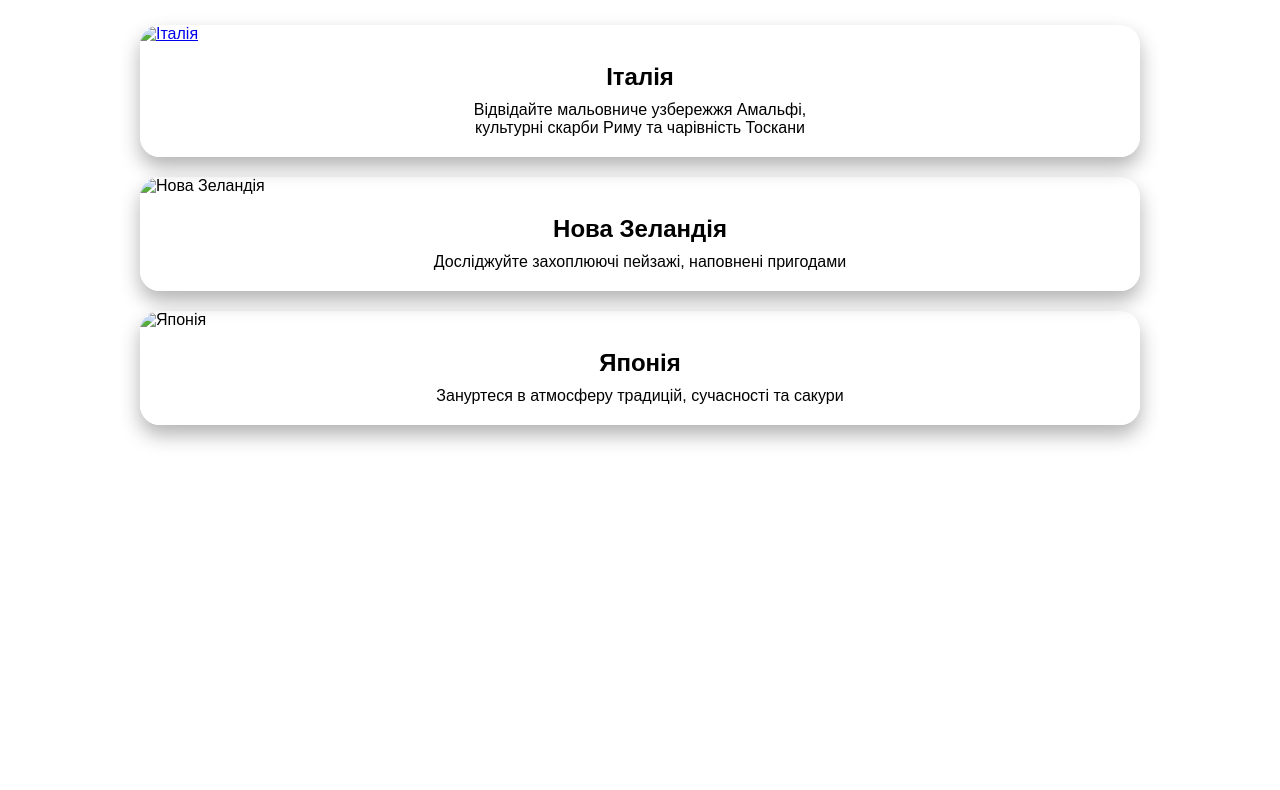
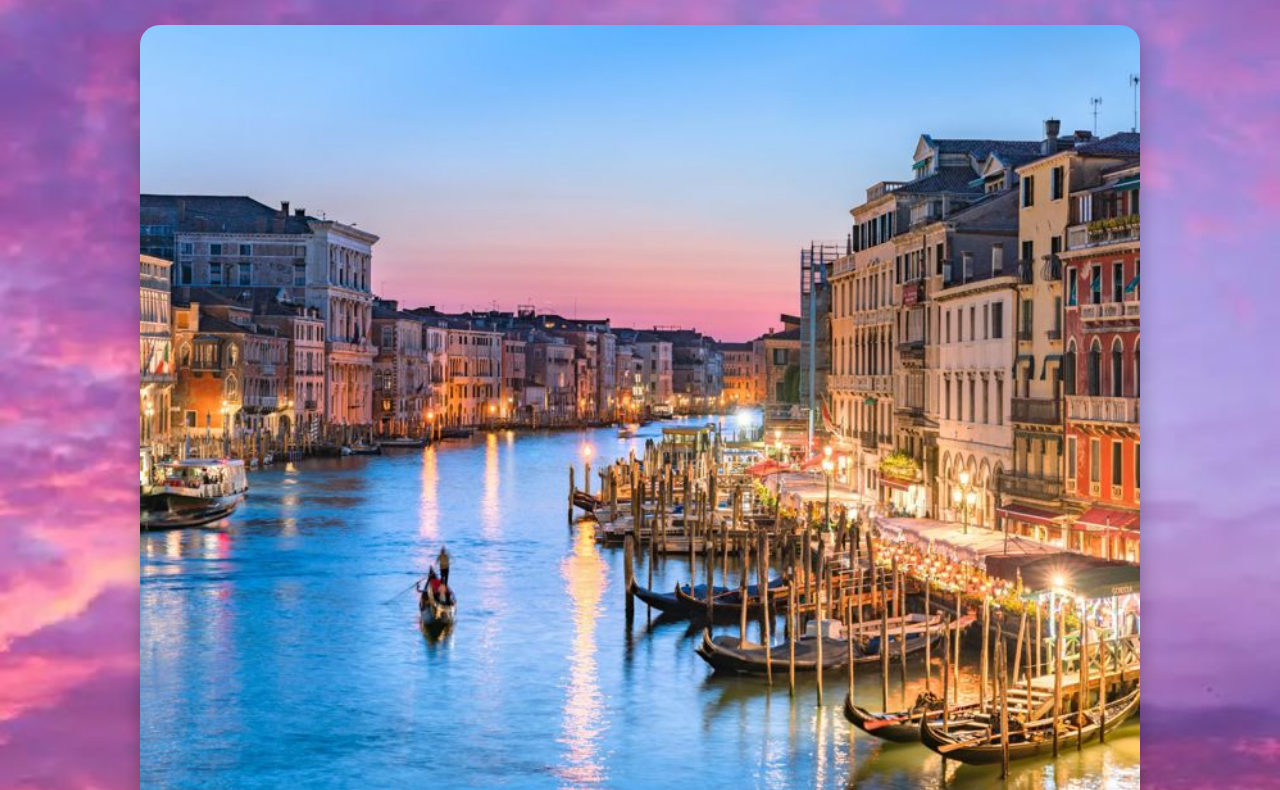
Before and after one commit to Madiar309/ExploreWorld, a plain HTML site: page marshruti.html in a window 1280 px wide. Shown: the part 58-848 px from the top of the page. Before the commit the page ends 800 px from the top, so only its background shows below. Drawn offline with Linux system fonts and the light colour scheme.

Commit message:
Update marshruti.html

```diff
--- a/marshruti.html
+++ b/marshruti.html
@@ -13,7 +13,7 @@
 
     body {
       font-family: sans-serif;
-      background-image: url("./Foto/небо.jpg");
+      background-image: url("небо.jpg");
       background-size: cover;
       background-position: center;
       background-attachment: fixed;
@@ -129,7 +129,7 @@
   <header>
     <div class="logo">EXPLOREWORLD</div>
     <nav>
-      <a href="/exploreworld.html"><b>На головну</b></a>
+      <a href="index.html"><b>На головну</b></a>
       <a href="marshruti.html"><b>Маршрути</b></a>
       <a href="blog.html"><b>Блог</b></a>
       <a href="pronas.html"><b>Про нас</b></a>
@@ -138,7 +138,7 @@
 
   <main>
     <section class="destination">
-      <a href="italia.html"><img src="/Foto/Italia2.jpg" alt="Італія" /></a>
+      <a href="italia.html"><img src="Italia2.jpg" alt="Італія" /></a>
       <div class="description">
         <h2>Італія</h2>
         <p>Відвідайте мальовниче узбережжя Амальфі,<br> культурні скарби Риму та чарівність Тоскани</p>
@@ -146,7 +146,7 @@
     </section>
 
     <section class="destination">
-      <img src="/Foto/NovaZEL.jpg" alt="Нова Зеландія" />
+      <img src="NovaZEL.jpg" alt="Нова Зеландія" />
       <div class="description">
         <h2>Нова Зеландія</h2>
         <p>Досліджуйте захоплюючі пейзажі, наповнені пригодами</p>
@@ -154,7 +154,7 @@
     </section>
 
     <section class="destination">
-      <img src="/Foto/japan-1.jpg" alt="Японія" />
+      <img src="japan-1.jpg" alt="Японія" />
       <div class="description">
         <h2>Японія</h2>
         <p>Зануртеся в атмосферу традицій, сучасності та сакури</p>
```
